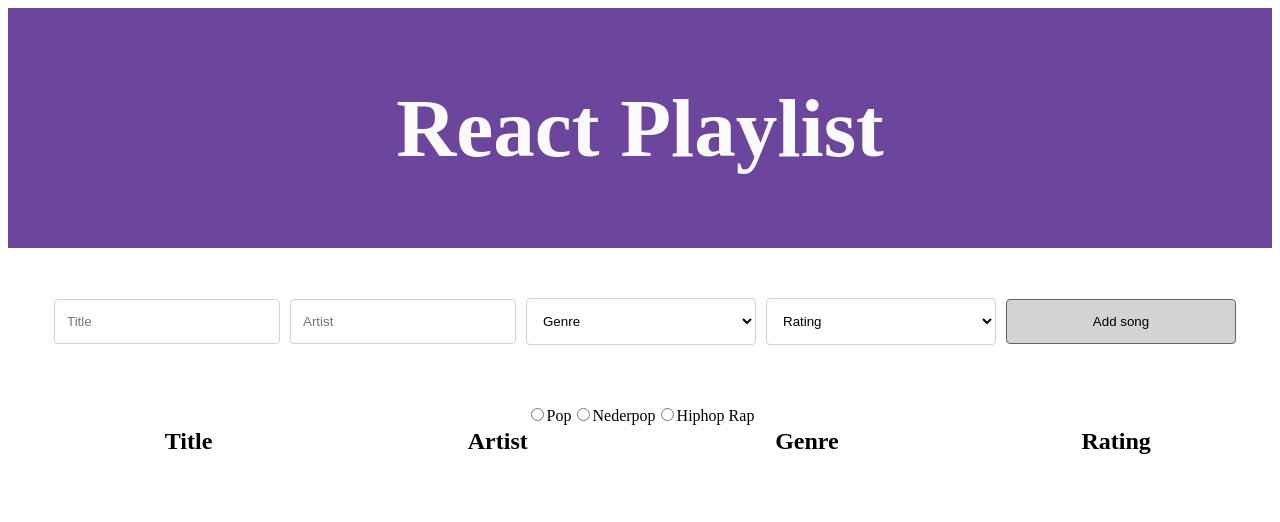
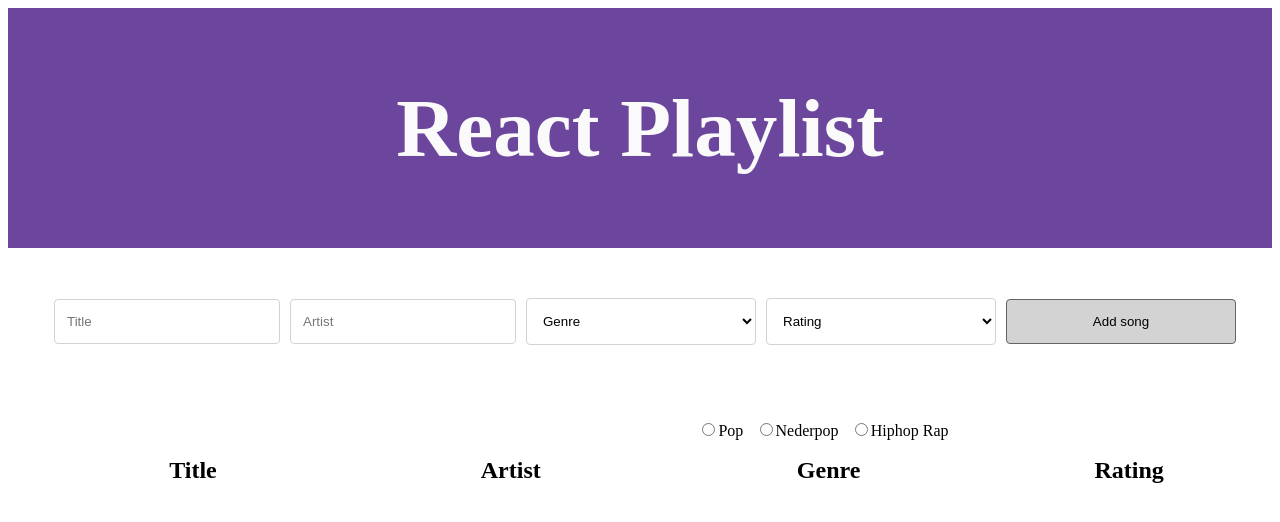
Before and after one commit to DebbySpaninks/debby_spaninks-ReactLilPlaylist, a React (Create React App) app in the folder react-playlist/: page / in a window 1280 px wide. Shown: the top 522 px of the page. Built offline with nearby package versions, Linux system fonts and the light colour scheme.

Commit message:
change filter name and location

```diff
--- /dev/null
+++ b/react-playlist/src/components/FilterGenre.js
@@ -0,0 +1,37 @@
+import React from 'react';
+
+const FilterGenre = () => {
+    return (
+        <tr class="radio-buttons">
+            <td class="empty-td"></td>
+            <td class="empty-td"></td>
+            <td>
+                <input
+                    type="radio"
+                    id="genre-pop"
+                    name="filter"
+                    value="pop"
+                />
+                <label class="filter-label" for="genre-pop">Pop</label>
+
+                <input
+                    type="radio"
+                    id="genre-nederpop"
+                    name="filter"
+                    value="nederpop"
+                />
+                <label class="filter-label" for="genre-nederpop">Nederpop</label>
+
+                <input
+                    type="radio"
+                    id="genre-hiprap"
+                    name="filter"
+                    value="hiprap"
+                />
+                <label class="filter-label" for="genre-hiprap">Hiphop Rap</label>
+            </td>
+        </tr>
+    )
+}
+
+export default FilterGenre;
--- a/react-playlist/src/components/FilterSong.js
+++ /dev/null
@@ -1,33 +0,0 @@
-import React from 'react';
-
-const FilterSong = () => {
-    return (
-        <div class="radio-buttons">
-            <input
-                type="radio"
-                id="genre-pop"
-                name="filter"
-                value="pop"
-            />
-            <label for="genre-pop">Pop</label>
-
-            <input
-                type="radio"
-                id="genre-nederpop"
-                name="filter"
-                value="nederpop"
-            />
-            <label for="genre-nederpop">Nederpop</label>
-
-            <input
-                type="radio"
-                id="genre-hiprap"
-                name="filter"
-                value="hiprap"
-            />
-            <label for="genre-hiprap">Hiphop Rap</label>
-        </div>
-    )
-}
-
-export default FilterSong;
--- a/react-playlist/src/components/TableHeader.js
+++ b/react-playlist/src/components/TableHeader.js
@@ -1,7 +1,8 @@
 import React from 'react';
+import FilterGenre from './FilterGenre';
 
 // function to display table headers
-function TableHeader(props) {
+function TableHeader() {
 
     // create function to sort songs array.sort
     // sort on title a-z and z-a (capitalize??)
@@ -10,6 +11,8 @@ function TableHeader(props) {
 
     return (
         <thead>
+            {/* component to display radiobuttons to filterGenre */}
+            <FilterGenre />
             <tr className="table-header">
                 {/* create sort button (in th) for title */}
                 <th>Title</th>
--- a/react-playlist/src/container/SongOverview.js
+++ b/react-playlist/src/container/SongOverview.js
@@ -1,7 +1,6 @@
 import React, { useState } from 'react';
 import SongForm from '../components/SongForm';
 import SongTable from '../components/SongTable';
-import FilterSong from '../components/FilterSong';
 
 // function that manage useState from songs
 function SongOverview() {
@@ -24,7 +23,6 @@ function SongOverview() {
         <div>
             {/* display SongForm and SongTable */}
             <SongForm addSong={addSong} />
-            <FilterSong />
             <SongTable songs={songs} deleteSong={deleteSong} />
         </div>
     );
--- a/react-playlist/src/styles/App.css
+++ b/react-playlist/src/styles/App.css
@@ -50,6 +50,15 @@ table {
   width: 160px;
 }
 
+tr.radio-buttons td.empty-td {
+  background-color: white;
+  padding-bottom: 0.8em;
+}
+
+label.filter-label {
+  padding-right: 0.7em;
+}
+
 td {
   width: 180px;
   font-size: 1em;
```
